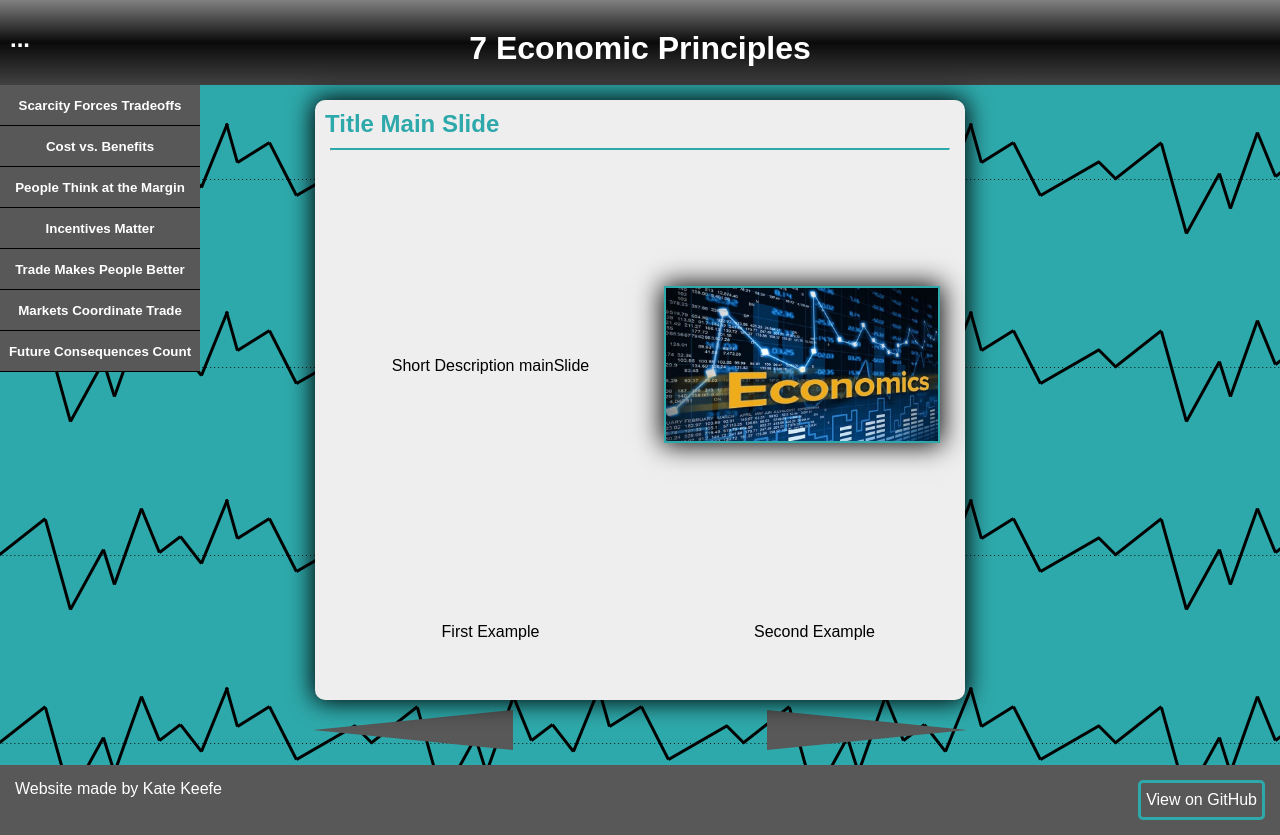
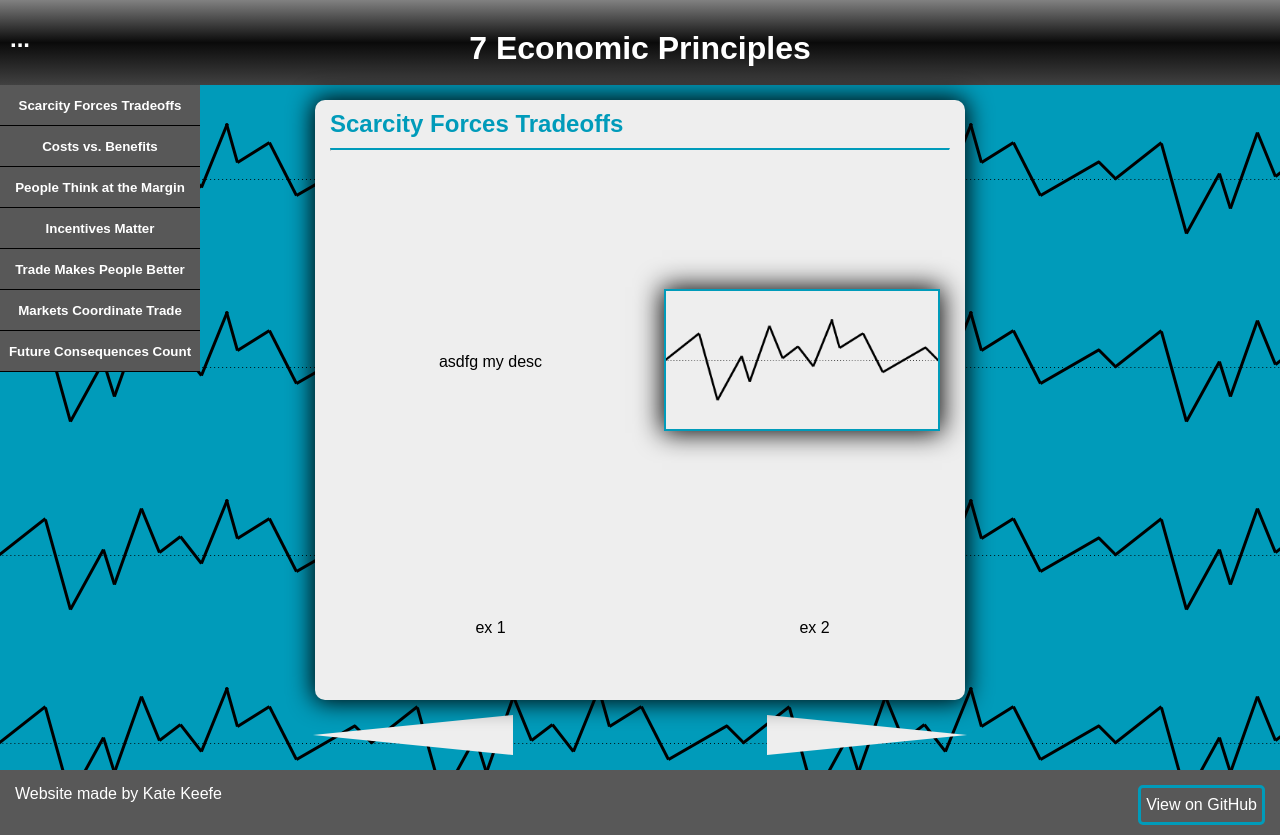
Before and after one commit to Kmek/Economics7Principles, a plain HTML site: page index.html in a window 1280 px wide. Drawn offline with Linux system fonts and the light colour scheme.

Commit message:
Fill slides with info

```diff
--- a/index.html
+++ b/index.html
@@ -2,7 +2,7 @@
 <html lang="en">
 <head>
     <meta charset="UTF-8">
-    <link rel="icon" href="./economics.png">
+    <link rel="icon" href="./media/economicsIcon.png">
     <title>7 Economic Principles</title>
 
     <link rel="stylesheet" type="text/css" href="styles.css">
@@ -24,7 +24,7 @@
                     <table>
                         <tr>
                             <td><p id="description">Short Description slide2</p></td>
-                            <td><img src="test.png" class="shadow"></td>
+                            <td><img src="media/graph.png" class="shadow"></td>
                         </tr>
                         <tr>
                             <td><p id="example1">First Example</p></td>
@@ -39,7 +39,7 @@
                     <table>
                         <tr>
                             <td><p id="description">Short Description mainSlide</p></td>
-                            <td><img src="test.png" class="shadow"></td>
+                            <td><img src="media/graph.png" class="shadow"></td>
                         </tr>
                         <tr>
                             <td><p id="example1">First Example</p></td>
@@ -54,7 +54,7 @@
                     <table>
                         <tr>
                             <td><p id="description">Short Description slide3</p></td>
-                            <td><img src="test.png" class="shadow"></td>
+                            <td><img src="media/graph.png" class="shadow"></td>
                         </tr>
                         <tr>
                             <td><p id="example1">First Example</p></td>
@@ -66,9 +66,7 @@
                 <!-- Space for absolute slides -->
                 <div style="width: 100%; height: 600px;"></div>
 
-                <div style="width: 100%; height: 40px; padding-top: 10px;">
-                    <!-- <button id="back"><-</button> -->
-                    <!-- <button id="forward">-></button> -->
+                <div style="width: 100%; height: 40px; padding-top: 15px;">
                     <div id="back"></div>
                     <div id="forward"></div>
                 </div>
@@ -78,7 +76,7 @@
 
         <div id="footer">
             <span id="footerText">Website made by Kate Keefe</span>
-            <a href="https://github.com/Kmek/Economic7Principles" target="_blank"><button id="githubBtn">View on GitHub</button></a>
+            <a href="https://github.com/Kmek/Economics7Principles" target="_blank"><button id="githubBtn">View on GitHub</button></a>
         </div>
 
         <div id="navBtn"></div>
--- a/navigation.css
+++ b/navigation.css
@@ -44,5 +44,5 @@
 }
 #navigation button:hover {
     width: 100%;
-	background-color: var(--accent);
+	color: var(--accent);
 }
--- a/navigation.js
+++ b/navigation.js
@@ -3,7 +3,7 @@
 
 const navBtn = document.getElementById("navBtn")
 
-const navTitles = ["Scarcity Forces Tradeoffs", "Cost vs. Benefits", "People Think at the Margin", "Incentives Matter", "Trade Makes People Better", "Markets Coordinate Trade", "Future Consequences Count"]
+const navTitles = ["Scarcity Forces Tradeoffs", "Costs vs. Benefits", "People Think at the Margin", "Incentives Matter", "Trade Makes People Better", "Markets Coordinate Trade", "Future Consequences Count"]
 
 let navDots = document.createElement("h2")
 navDots.innerHTML = "..."
@@ -16,7 +16,7 @@ for (let i = 0; i < navTitles.length; i++) {
     let row = document.createElement("button")
     row.innerHTML = navTitles[i]
 
-    // row.setAttribute("onclick", ("callSlides(i)"))
+    row.setAttribute("onclick", ("callSlide(" + i + ")"))
 
     navigationDiv.appendChild(row)
 }
--- a/script.js
+++ b/script.js
@@ -2,12 +2,8 @@
 
 /******************** HTML Components ********************/
 const mainSlide = document.getElementById("mainSlide")
-const slide2 = document.getElementById("slide2")
-const slide3 = document.getElementById("slide3")
-// const title = document.getElementById("slideTitle")
-// const description = document.getElementById("description")
-// const example1 = document.getElementById("example1")
-// const example2 = document.getElementById("example2")
+const secondSlide = document.getElementById("slide2")
+const thirdSlide = document.getElementById("slide3")
 const back = document.getElementById("back")
 const forward = document.getElementById("forward")
 
@@ -18,12 +14,9 @@ const forward = document.getElementById("forward")
 function changeAccent(color) {
     document.documentElement.style.setProperty('--accent', color)
 }
-changeAccent("#2ea9ab") // Loads in nicely
-
 
 /******************** Fill the Slide ********************/
 var currentSlide = 0
-// var onMainSlide = true
 
 // Load info into the given slide
 function loadSlide(slide, info) {
@@ -39,15 +32,11 @@ function loadSlide(slide, info) {
     slide.children[2].rows[1].cells[1].firstChild.innerHTML = info.example2
     // Color
     changeAccent(info.color)
-
-    // console.log(allSlides[current].children[2].rows[1].cells[0].firstChild.innerHTML)
 }
 
 /******************** Move the Slides ********************/
-// document.body.clientWidth // get the width of the screen
-
 var position = ["-700px", "calc(50% - 325px)", "100%"]
-var allSlides = [slide2, mainSlide, slide3]
+var allSlides = [secondSlide, mainSlide, thirdSlide]
 var current = 1;
 
 for (let s = 0; s < allSlides.length; s++) {
@@ -55,13 +44,6 @@ for (let s = 0; s < allSlides.length; s++) {
 }
 
 function changeSlide(direction) {
-    // current += direction
-    // if (current > 2)
-    //     current = 0
-    // else if (current < 0)
-    //     current = 2
-
-    // let hidden = 0
     if (direction == -1) {
         for (let s = 0; s < allSlides.length; s++) {
             if (allSlides[s].style.left == position[0]) {
@@ -70,7 +52,6 @@ function changeSlide(direction) {
                 allSlides[s].classList.remove("hiddenSlide")
             } else if (allSlides[s].style.left == position[1]) {
                 allSlides[s].style.left = position[2]
-                // hidden = s
                 allSlides[s].classList.add("hiddenSlide")
             } else if (allSlides[s].style.left == position[2]) {
                 allSlides[s].style.left = position[0]
@@ -82,7 +63,6 @@ function changeSlide(direction) {
                 allSlides[s].style.left = position[2]
             } else if (allSlides[s].style.left == position[1]) {
                 allSlides[s].style.left = position[0]
-                // hidden = s
                 allSlides[s].classList.add("hiddenSlide")
             } else if (allSlides[s].style.left == position[2]) {
                 allSlides[s].style.left = position[1]
@@ -92,24 +72,24 @@ function changeSlide(direction) {
         }
     }
 
-    console.log(allSlides[current].id)
+    // console.log(allSlides[current].id)
 }
+// Initially load in the slides
 changeSlide(1)
 changeSlide(1)
 changeSlide(1)
+loadSlide(allSlides[current], slides[slideIndex])
 
 back.onclick = function() {
-    // console.log("switching back")
-
-    changeSlide(-1)
-
-
-    loadSlide(allSlides[current], slides[0])
-
+    if (slideIndex != 0) {
+        slideIndex--
+        changeSlide(-1)
+        loadSlide(allSlides[current], slides[slideIndex])
+    }
 
     // Disable arrow buttons
     // (done) Move slides into position
-    // Fill slides with correct info
+    // (done) Fill slides with correct info
     // (done) Turn on transition-duration 2.0s
     // (done) Move slides to new position
     // (done) Switch classes for centerSlide
@@ -118,7 +98,18 @@ back.onclick = function() {
 }
 
 forward.onclick = function() {
-    // console.log("switching forward")
+    if (slideIndex != slides.length - 1) {
+        slideIndex++
+        changeSlide(1)
+        loadSlide(allSlides[current], slides[slideIndex])
+    }
+}
 
-    changeSlide(1)
+/******************** Call Slides Through Nav Buttons ********************/
+function callSlide(index) {
+    if (slideIndex != index) {
+        slideIndex = index
+        changeSlide(1)
+        loadSlide(allSlides[current], slides[slideIndex])
+    }
 }
--- a/slides.js
+++ b/slides.js
@@ -1,12 +1,62 @@
 // Kate Keefe, Economics7Principles info for slides
 
-var slide1 = {
+var slideIndex = 0
+
+let slide1 = {
     title: "Scarcity Forces Tradeoffs",
     description: "asdfg my desc",
-    image: "graph.png",
+    image: "media/graph.png",
     example1: "ex 1",
     example2: "ex 2",
-    color: "#cf190c"
+    color: "#009bba"
+}
+let slide2 = {
+    title: "Costs vs. Benefits",
+    description: "asdfg my desc",
+    image: "media/graph.png",
+    example1: "ex 1",
+    example2: "ex 2",
+    color: "#3da13d"
+}
+let slide3 = {
+    title: "People Think at the Margin",
+    description: "asdfg my desc",
+    image: "media/graph.png",
+    example1: "ex 1",
+    example2: "ex 2",
+    color: "#e88700"
+}
+let slide4 = {
+    title: "Incentives Matter",
+    description: "asdfg my desc",
+    image: "media/graph.png",
+    example1: "ex 1",
+    example2: "ex 2",
+    color: "#9e6bbf"
+}
+let slide5 = {
+    title: "Trade Makes People Better Off",
+    description: "asdfg my desc",
+    image: "media/graph.png",
+    example1: "ex 1",
+    example2: "ex 2",
+    color: "#b83333"
+}
+let slide6 = {
+    title: "Markets Coordinate Trade",
+    description: "asdfg my desc",
+    image: "media/graph.png",
+    example1: "ex 1",
+    example2: "ex 2",
+    color: "#4251f5"
+}
+let slide7 = {
+    title: "Future Consequences Count",
+    description: "asdfg my desc",
+    image: "media/graph.png",
+    example1: "ex 1",
+    example2: "ex 2",
+    color: "#20c7a0"
 }
 
-var slides = [slide1]
+var slides = [slide1, slide2, slide3, slide4, slide5, slide6, slide7]
--- a/styles.css
+++ b/styles.css
@@ -31,7 +31,7 @@ body {
 /********** Page **********/
 #pageBackground {
     background-color: var(--accent);
-	background-image: url("./graph.png");
+	background-image: url("./media/graph.png");
     width: 100%;
     min-width: calc(var(--canvasW) + 50px);
     max-width: 100%;
@@ -281,7 +281,7 @@ input[type=number]::-webkit-outer-spin-button {
 } */
 
 .slide h2 {
-    margin-left: 10px;
+    margin-left: 15px;
     margin-top: 0;
     padding-top: 10px;
 }
@@ -310,7 +310,7 @@ input[type=number]::-webkit-outer-spin-button {
     height: 0;
     border-style: solid;
     border-width: 20px 200px 20px 0;
-    border-color: transparent var(--footer) transparent transparent;
+    border-color: transparent #eee transparent transparent;
 }
 #back:hover {
     border-color: transparent black transparent transparent;
@@ -326,7 +326,7 @@ input[type=number]::-webkit-outer-spin-button {
     height: 0;
     border-style: solid;
     border-width: 20px 0 20px 200px;
-    border-color: transparent transparent transparent var(--footer);
+    border-color: transparent transparent transparent #eee;
 }
 #forward:hover {
     border-color: transparent transparent transparent black;
```
Also changed, not shown: media/economicsIcon.png (renamed from economics.png), media/graph.png (renamed from graph.png), test.png (deleted).
